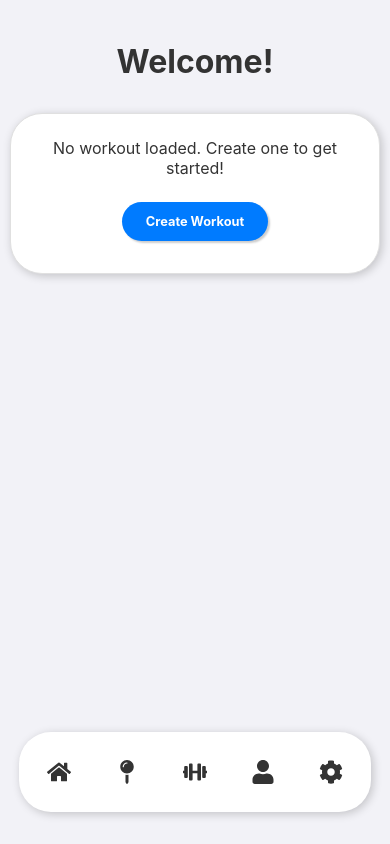
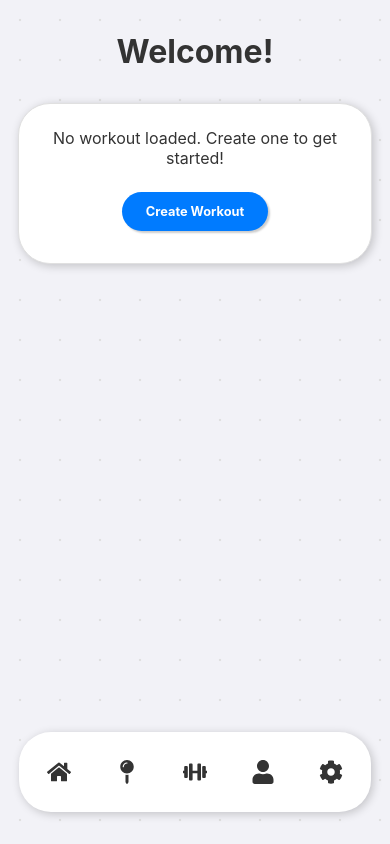
Before and after one commit to Jararered/fitness-framework, a React (Vite) app: page / in a window 390 px wide. Built offline with nearby package versions, Linux system fonts and the light colour scheme.

Commit message:
Refactor CSS for improved layout and responsiveness; streamline styles in App.css and styles.css, and enhance App component structure

```diff
--- a/src/App.css
+++ b/src/App.css
@@ -1,142 +1,34 @@
-:root {
-    /* Light mode defaults */
-    --background-color: #f2f2f7;
-    --text-color: #333;
-    --card-background: #ffffff;
-    --card-border: #e0e0e0;
-    --card-shadow: 2px 2px 10px rgba(0, 0, 0, 0.2);
-    --button-background: #007bff;
-    --button-hover: #0056b3;
-    --input-background: #fff;
-    --input-border: #ccc;
-    --toggle-background: #e0e0e0;
-    --toggle-hover: #d0d0d0;
-}
+.App {
+    display: flex;
+    flex-direction: column;
+    align-items: center;
 
-.dark-mode {
-    /* Dark mode overrides */
-    --background-color: #1a1a1a;
-    --text-color: #e0e0e0;
-    --card-background: #2a2a2a;
-    --card-border: #404040;
-    --card-shadow: 2px 2px 10px rgba(0, 0, 0, 0.4);
-    --button-background: #1e90ff;
-    --button-hover: #4682b4;
-    --input-background: #333;
-    --input-border: #555;
-    --toggle-background: #404040;
-    --toggle-hover: #505050;
-}
+    /* Full viewport height */
+    min-height: 100vh;
 
-body {
-    margin: 0;
-    font-family: Arial, sans-serif;
+    /* Space for DockBar */
+    padding-bottom: 7rem;
+
+    /* Include padding in height calculation */
+    box-sizing: border-box;
+
+    color: var(--text-color);
     background-color: var(--background-color);
-    color: var(--text-color);
-    background-image: radial-gradient(circle, #d2d2d2 0.0625rem, transparent 0.1rem);
+    background-image: radial-gradient(circle, var(--card-border) 0.0625rem, transparent 0.1rem);
     background-size: 2.5rem 2.5rem;
 }
 
-.dark-mode body {
-    background-image: radial-gradient(circle, #404040 0.0625rem, transparent 0.1rem);
-}
-
-.App {
-    max-width: 1200px;
-    margin: 0 auto;
-    padding: 20px 20px 80px;
-    background-color: transparent;
-    /* Ensure App doesn’t override body background */
-}
-
-h1 {
-    font-size: 24px;
-    margin-bottom: 20px;
-}
-
-h2 {
-    font-size: 20px;
-    margin-bottom: 15px;
-}
-
 .card {
-    display: block;
+    display: flex;
+    flex-direction: column;
+    align-items: center;
     background-color: var(--card-background);
     box-shadow: var(--card-shadow);
     border-radius: 2rem;
     padding: 1rem;
-    margin: 2rem auto;
-    /* Centered with margin */
+    margin: 2rem;
     min-width: 20rem;
     max-width: 40rem;
     border: 1px solid var(--card-border);
+    text-align: center;
 }
-
-button {
-    display: inline-block;
-    padding: 10px 20px;
-    font-size: 16px;
-    background-color: var(--button-background);
-    color: white;
-    border: none;
-    border-radius: 5px;
-    cursor: pointer;
-    margin: 5px;
-}
-
-button:hover {
-    background-color: var(--button-hover);
-}
-
-label {
-    display: block;
-    margin: 10px 0 5px;
-    font-weight: bold;
-}
-
-input,
-select {
-    display: block;
-    padding: 8px;
-    font-size: 16px;
-    width: 100%;
-    max-width: 300px;
-    margin-bottom: 10px;
-    background-color: var(--input-background);
-    border: 1px solid var(--input-border);
-    border-radius: 5px;
-    color: var(--text-color);
-}
-
-.toggle-button {
-    background-color: var(--toggle-background);
-    color: var(--text-color);
-}
-
-.toggle-button.active {
-    background-color: var(--button-background);
-    color: white;
-}
-
-.toggle-button:hover {
-    background-color: var(--toggle-hover);
-}
-
-@media (max-width: 768px) {
-    .App {
-        padding: 10px 10px 80px;
-    }
-
-    input,
-    select,
-    button {
-        max-width: 100%;
-    }
-
-    .card {
-        margin: 1rem auto;
-        /* Smaller margin on mobile */
-        min-width: 0;
-        /* Allow full responsiveness */
-    }
-}
--- a/src/App.tsx
+++ b/src/App.tsx
@@ -11,6 +11,8 @@ import SettingsPage from "./pages/SettingsPage.tsx";
 import ExercisePreviewPage from "./pages/ExercisePreviewPage.tsx";
 import ExercisePage from "./pages/ExercisePage.tsx";
 import WorkoutCompletePage from "./pages/WorkoutCompletePage.tsx";
+
+import "./App.css";
 
 function App() {
     const { settings } = useWorkout();
--- a/src/styles/styles.css
+++ b/src/styles/styles.css
@@ -1,29 +1,21 @@
 @import "variables.css";
-@import "pill-toggle.css";
+
+/* color: var(--text-color); */
+/* background-color: var(--background-color); */
+/* background-image: radial-gradient(circle, var(--card-border) 0.0625rem, transparent 0.1rem); */
+/* background-size: 2.5rem 2.5rem; */
 
 * {
     user-select: none;
     text-align: center;
     list-style-type: none;
     font-family: -apple-system, BlinkMacSystemFont, "Segoe UI", Roboto, "Helvetica Neue", Arial, sans-serif;
+    transition: all 200ms;
 }
 
 body {
     margin: 0;
-    color: var(--text-color);
-    background-color: var(--background-color);
-}
-
-.dark-mode body {
-    background-image: radial-gradient(circle, #404040 0.0625rem, transparent 0.1rem);
-}
-
-.App {
-    max-width: 1200px;
-    display: flex;
-    flex-direction: column;
-    align-items: center;
-    padding-bottom: 7rem;
+    padding: 0;
 }
 
 p {
@@ -57,7 +49,6 @@ button {
     border-radius: 2rem;
     cursor: pointer;
     margin: 1rem;
-    transition: all 100ms;
 }
 
 button:hover {
@@ -107,34 +98,11 @@ span {
     gap: 0.5rem;
 }
 
-.card {
-    display: flex;
-    flex-direction: column;
-    align-items: center;
-    background-color: var(--card-background);
-    box-shadow: var(--card-shadow);
-    border-radius: 2rem;
-    padding: 1rem;
-    margin: 2rem auto;
-    min-width: 20rem;
-    max-width: 40rem;
-    border: 1px solid var(--card-border);
-    text-align: center;
-}
-
 @media (max-width: 768px) {
-    .App {
-        padding: 10px 10px 80px;
-    }
 
     input,
     select,
     button {
         max-width: 100%;
     }
-
-    .card {
-        margin: 1rem auto;
-        min-width: 0;
-    }
 }
```
